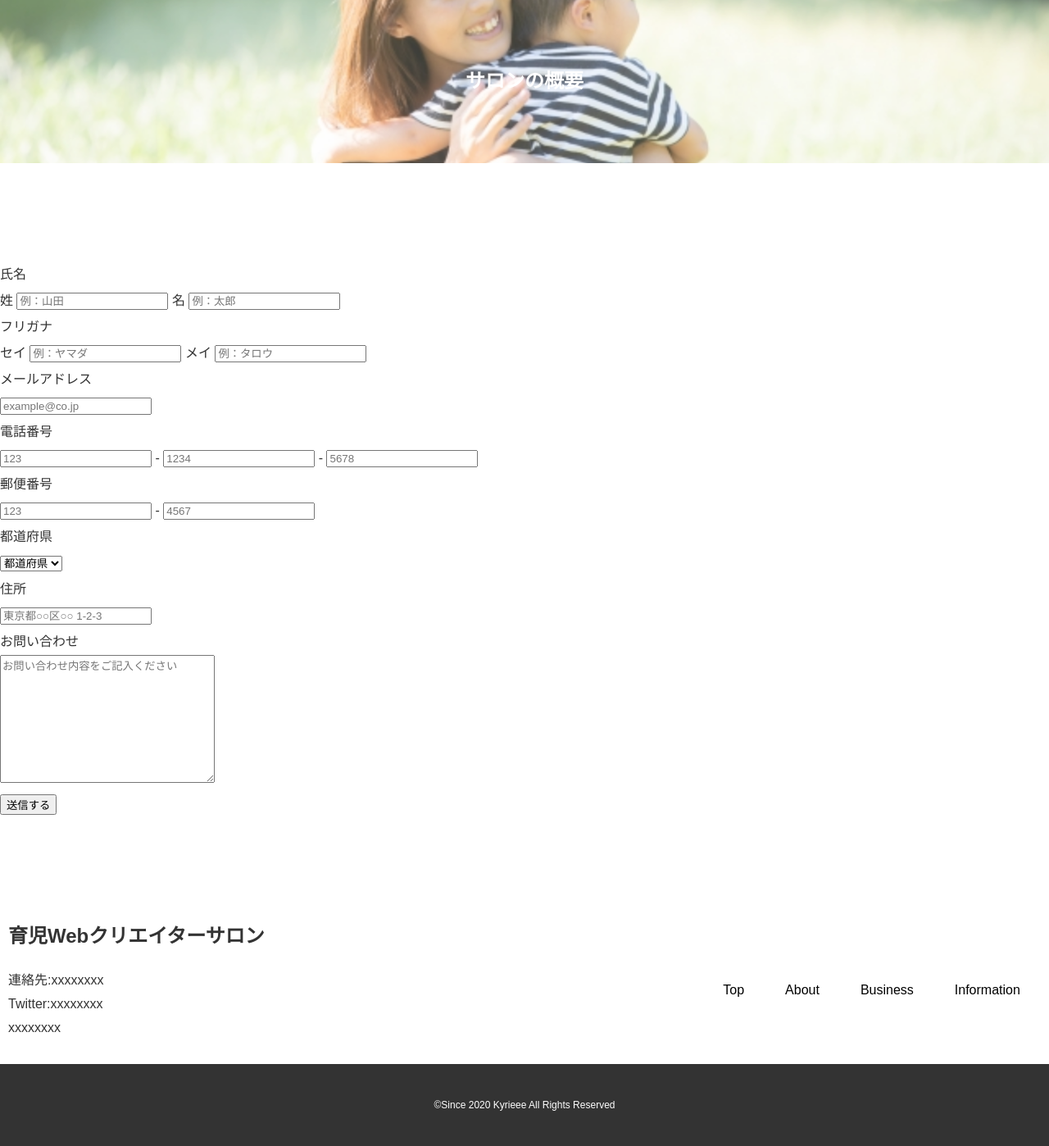
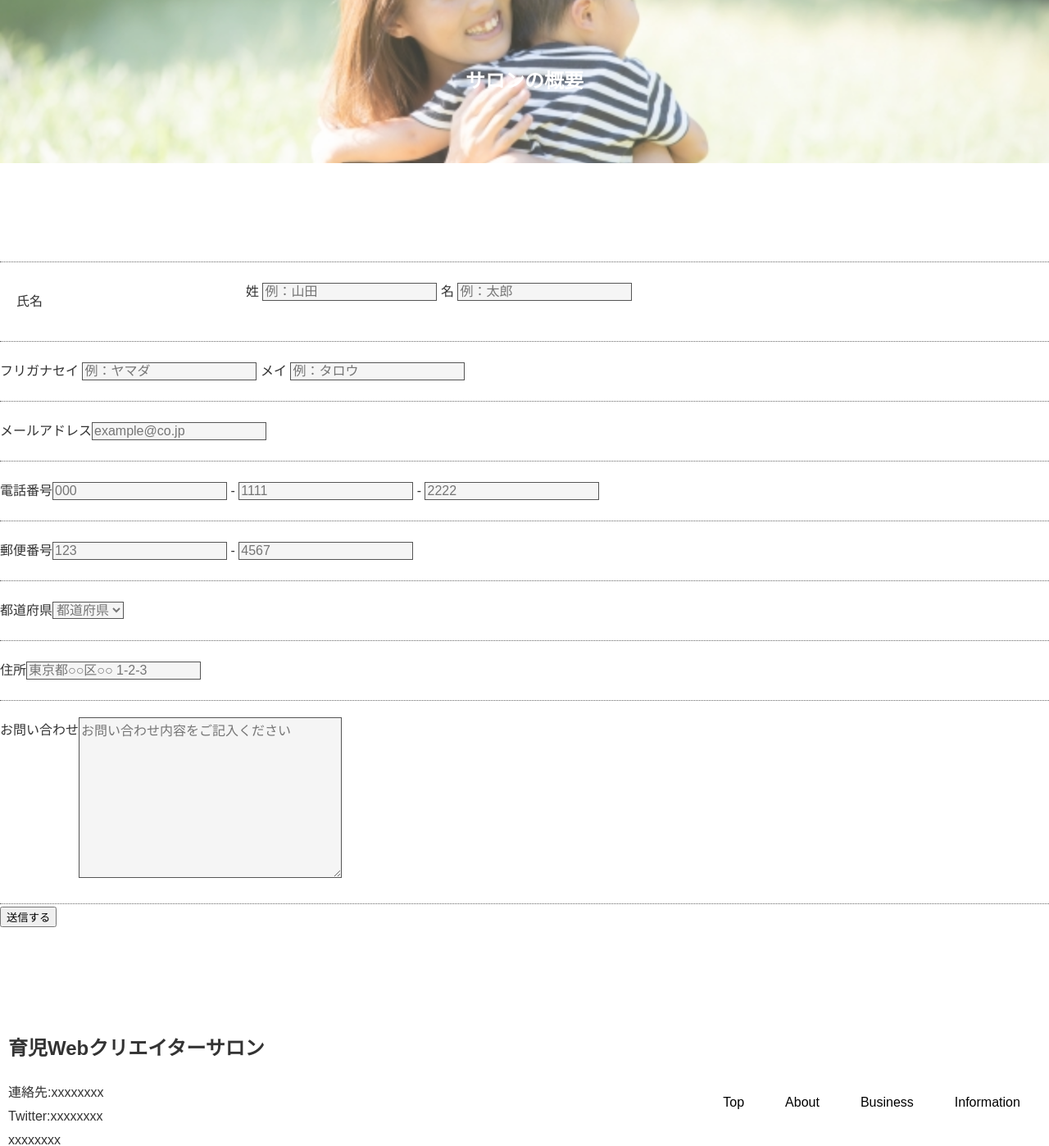
Before and after one commit to Kyrieee-ops/overview, a PHP site: page /contact.html in a window 1280 px wide; the page is wider, and only the part inside the window is pictured. Shown: the part 121-1519 px from the top of that part at 82% size. Run offline with PHP 8.4, Linux system fonts and the light colour scheme.

Commit message:
お問い合わせ部分CSS作成中

```diff
--- a/Sass/style.css
+++ b/Sass/style.css
@@ -415,6 +415,47 @@ footer ul li {
 }
 
 /* =============form(お問い合わせ)============= */
+.form dl {
+  display: -webkit-box;
+  display: -ms-flexbox;
+  display: flex;
+  padding: 20px 0;
+  border-bottom: 1px dotted #676767;
+  /*最初のdatelistに対してborder*/
+}
+
+.form dl:first-of-type {
+  border-top: 1px dotted #676767;
+}
+
+.form dl:first-of-type dt {
+  width: 300px;
+  padding: 20px 0 20px 20px;
+  -webkit-box-sizing: border-box;
+          box-sizing: border-box;
+  line-height: 1em;
+}
+
+.form dl:first-of-type dt dd {
+  width: calc(100% - 300px);
+  -webkit-box-sizing: border-box;
+          box-sizing: border-box;
+}
+
+/*入力項目の要素のスタイル指定*/
+.form {
+  /*変数宣言*/
+}
+
+.form dd input, .form select, .form textarea {
+  font-size: 1rem;
+  color: #777;
+  border: 1px solid #555;
+  background-color: #f5f5f5;
+  -webkit-box-sizing: border-box;
+          box-sizing: border-box;
+}
+
 .childcare-map {
   /*marginを0にすることでフッターとの余白を空け過ぎない対処のため記述*/
   margin-bottom: 0px;
--- a/Sass/style.scss
+++ b/Sass/style.scss
@@ -1,3 +1,4 @@
+
 @charset "utf-8";
 
 /*========= base ==========*/
@@ -380,8 +381,48 @@ footer {
 
 /* =============form(お問い合わせ)============= */
 .form {
+    dl {
+        //横並びに
+        display: flex;
+        //上下に余白
+        padding: 20px 0;
+        //dotted：点線
+        border-bottom: 1px dotted #676767;
+        /*最初のdatelistに対してborder*/
+        &:first-of-type {
+            border-top: 1px dotted #676767;
+            dt {
+                //dtの部分のみ横幅を広げる
+                width: 300px;
+                padding: 20px 0 20px 20px;
+                //
+                box-sizing: border-box;
+                line-height: 1em;
+                dd {
+                    width: calc(100% - 300px);
+                    box-sizing: border-box;
+                }
+            }
+        }
+    }
+}
+/*入力項目の要素のスタイル指定*/
+.form  {
+    /*変数宣言*/
+    $f_color_gray: #777;
+    dd input,select,textarea {
+        font-size: 1rem;
+        //都道府県の文字色をグレイ
+        color: $f_color_gray;
+        //input要素の枠色をグレイ
+        border: 1px solid #555;
+        //input要素の背景色グレイ
+        background-color: #f5f5f5;
+        box-sizing: border-box;
+    }
 
 }
+
 
 .childcare-map {
     /*marginを0にすることでフッターとの余白を空け過ぎない対処のため記述*/
--- a/contact.html
+++ b/contact.html
@@ -71,11 +71,11 @@
                 <label for="phone"><dt>電話番号</dt></label>
                 <dd>
                     <!--スマホ対策 type=tel-->
-                    <input id="phone" type="tel" name="tel_1" placeholder="123">
+                    <input id="phone" type="tel" name="tel_1" placeholder="000">
                     <span>-</span>
-                    <input type="text" name="tel_2" placeholder="1234">
+                    <input type="text" name="tel_2" placeholder="1111">
                     <span>-</span>
-                    <input type="text" name="tel_3" placeholder="5678">
+                    <input type="text" name="tel_3" placeholder="2222">
                 </dd>
             </dl>
             <!--/tel-->
```
Also changed, not shown: other parts of contact.html (+47 -0 lines), 1 other file.
